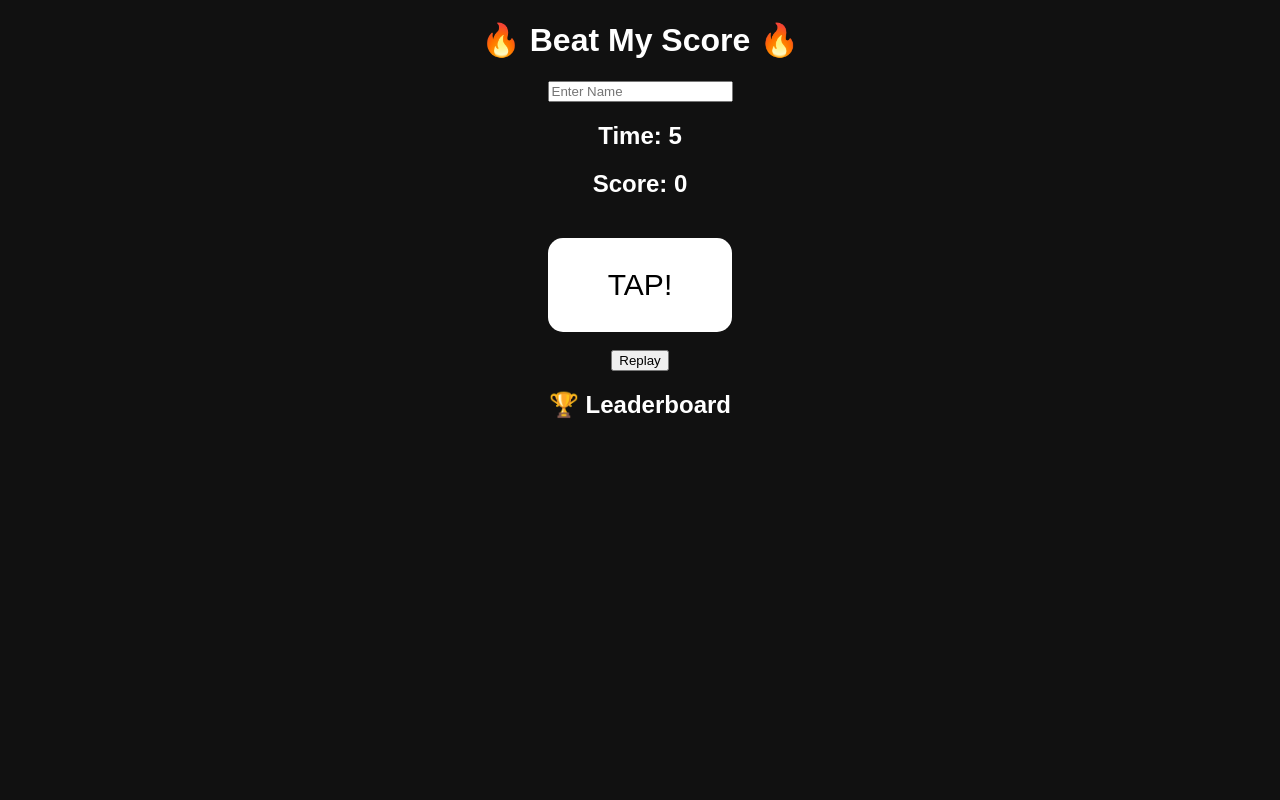
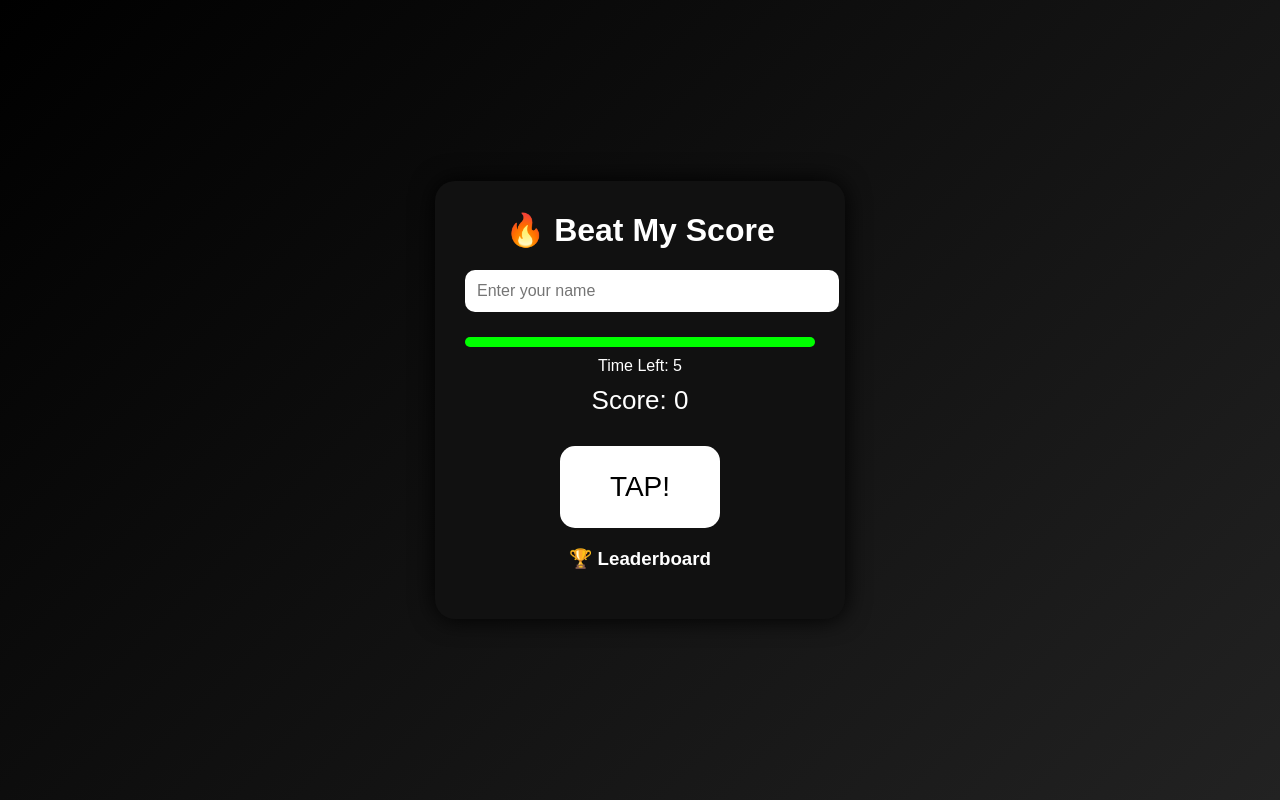
Before and after one commit to fardansofi1-art/beat-my-score, a Flask app: page / in a window 1280 px wide. Run offline with Flask 3, Linux system fonts and the light colour scheme.

Commit message:
Update index.html

```diff
--- a/templates/index.html
+++ b/templates/index.html
@@ -2,31 +2,117 @@
 <html>
 <head>
 <title>Beat My Score</title>
+ <meta name="viewport" content="width=device-width, initial-scale=1, maximum-scale=1, user-scalable=no">
 
-<meta name="viewport" content="width=device-width, initial-scale=1, maximum-scale=1, user-scalable=no">
 
 <style>
 
+*{
+ touch-action: manipulation;
+ user-select: none;
+ -webkit-user-select:none;
+ -ms-user-select:none;
+}
+
+
 body{
- background:#111;
+ margin:0;
+ min-height:100vh;
+ display:flex;
+ justify-content:center;
+ align-items:center;
+ background:linear-gradient(135deg,#000,#222);
+ font-family:Arial;
  color:white;
- text-align:center;
- font-family:arial;
  overscroll-behavior:none;
 }
 
-*{
- touch-action:manipulation;
- user-select:none;
+.card{
+ background:#111;
+ padding:30px;
+ border-radius:20px;
+ width:350px;
+ text-align:center;
+ box-shadow:0 0 25px #000;
+}
+
+h1{
+ margin-top:0;
+}
+
+input{
+ width:100%;
+ padding:12px;
+ border-radius:10px;
+ border:none;
+ outline:none;
+ font-size:16px;
+ margin-bottom:15px;
 }
 
 #tap{
- font-size:30px;
- padding:30px 60px;
+ font-size:28px;
+ padding:25px 50px;
  border-radius:15px;
  border:none;
  background:white;
  margin-top:20px;
+
+ touch-action: manipulation;
+}
+
+
+#tap:active{
+ transform:scale(.95);
+}
+
+.bar{
+ width:100%;
+ height:10px;
+ background:#333;
+ border-radius:10px;
+ overflow:hidden;
+ margin:10px 0;
+}
+
+#progress{
+ height:100%;
+ width:100%;
+ background:#00ff00;
+ transition:.3s;
+}
+
+.score{
+ font-size:26px;
+ margin:10px 0;
+}
+
+.leader{
+ margin-top:20px;
+}
+
+.winner{
+ background:#0f02;
+ border:2px solid #00ff00;
+ padding:10px;
+ border-radius:10px;
+ margin:5px 0;
+ color:#00ff00;
+ animation:glow 1s infinite alternate;
+}
+
+.loser{
+ background:#f002;
+ border:2px solid red;
+ padding:10px;
+ border-radius:10px;
+ margin:5px 0;
+ color:red;
+}
+
+@keyframes glow{
+ from{box-shadow:0 0 5px #00ff00;}
+ to{box-shadow:0 0 20px #00ff00;}
 }
 
 </style>
@@ -34,48 +120,59 @@ body{
 
 <body>
 
-<h1>🔥 Beat My Score 🔥</h1>
+<div class="card">
 
-<input id="name" placeholder="Enter Name">
+<h1>🔥 Beat My Score</h1>
 
-<h2>Time: <span id="time">5</span></h2>
-<h2>Score: <span id="score">0</span></h2>
+<input id="name" name="name" placeholder="Enter your name">
+
+<div class="bar">
+ <div id="progress"></div>
+</div>
+
+<div>Time Left: <span id="time">5</span></div>
+<div class="score">Score: <span id="score">0</span></div>
 
 <button id="tap" ontouchstart="tap()">TAP!</button>
 
-<br><br>
+<div class="leader">
 
-<button onclick="replay()">Replay</button>
+<h3>🏆 Leaderboard</h3>
 
-<h2>🏆 Leaderboard</h2>
+{% for p in leaderboard %}
+<div class="{{p.status}}">
+{% if p.status=="winner" %}
+👑 {{p.name}} WON — {{p.score}}
+{% else %}
+🔴 {{p.name}} LOSER — {{p.score}}
+{% endif %}
+</div>
+{% endfor %}
 
-<ul>
-{% for p in leaderboard %}
-<li>👤 {{p[0]}} — 🔥 {{p[1]}}</li>
-{% endfor %}
-</ul>
+</div>
+
+</div>
 
 <script>
+ window.onload = function(){
+  if(localStorage.getItem("player")){
+    document.getElementById("name").value = localStorage.getItem("player");
+  }
+}
+
 
 let score=0;
 let time=5;
 let started=false;
 
-// remember name
-window.onload=function(){
- if(localStorage.getItem("player")){
-   document.getElementById("name").value=localStorage.getItem("player");
- }
-}
-
 function tap(){
 
- if(name.value==""){
-   alert("Enter name!");
+ if(document.getElementById("name").value==""){
+   alert("Enter name first!");
    return;
  }
+ localStorage.setItem("player", document.getElementById("name").value);
 
- localStorage.setItem("player",name.value);
 
  if(!started){
    started=true;
@@ -87,46 +184,34 @@ function tap(){
 }
 
 function timer(){
+
+ let bar=document.getElementById("progress");
+
  let t=setInterval(()=>{
+
    time--;
    document.getElementById("time").innerText=time;
+   bar.style.width=(time/5*100)+"%";
 
    if(time==0){
      clearInterval(t);
      endGame();
    }
+
  },1000);
 }
 
 function endGame(){
 
  fetch("/submit",{
-  method:"POST",
-  headers:{'Content-Type':'application/x-www-form-urlencoded'},
-  body:`name=${name.value}&score=${score}`
+   method:"POST",
+   headers:{'Content-Type':'application/x-www-form-urlencoded'},
+   body:`name=${document.getElementById("name").value}&score=${score}`
  });
 
- alert(name.value+" scored "+score);
+ alert(document.getElementById("name").value+" scored "+score+" 🔥");
 
  location.reload();
-}
-
-function replay(){
-
- fetch("/reset_player",{
-  method:"POST",
-  headers:{'Content-Type':'application/x-www-form-urlencoded'},
-  body:`name=${name.value}`
- });
-
- score=0;
- time=5;
- started=false;
-
- document.getElementById("score").innerText=0;
- document.getElementById("time").innerText=5;
-
- alert("Previous score cleared. Play again!");
 }
 
 </script>
```
